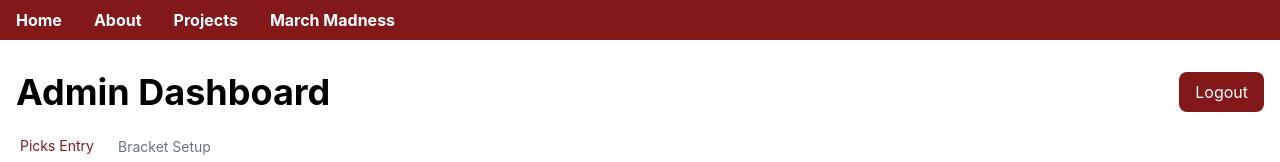
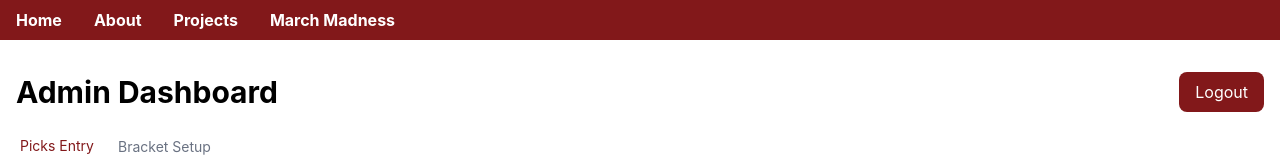
Before and after one commit to rhit-lucasja/personal-site, a React (Vite) app: page /mm/admin in a window 1280 px wide. Shown: the top 162 px of the page. Built offline with nearby package versions, Linux system fonts and the light colour scheme; no server answers; the database is empty; sample sign-in values are in the browser's storage.

Commit message:
changed size of "Admin Dashboard" label

```diff
--- a/src/pages/mm/Admin.jsx
+++ b/src/pages/mm/Admin.jsx
@@ -20,7 +20,7 @@
 
             {/* header */}
             <div className="flex justify-between items-center">
-                <h1 className="text-4xl font-bold text-black">
+                <h1 className="text-3xl font-bold text-black">
                     Admin Dashboard
                 </h1>
                 <button onClick={handleLogout} className="px-4 py-2 rounded-lg text-white bg-red-900 hover:bg-red-400 transition-colors cursor-pointer">
```
